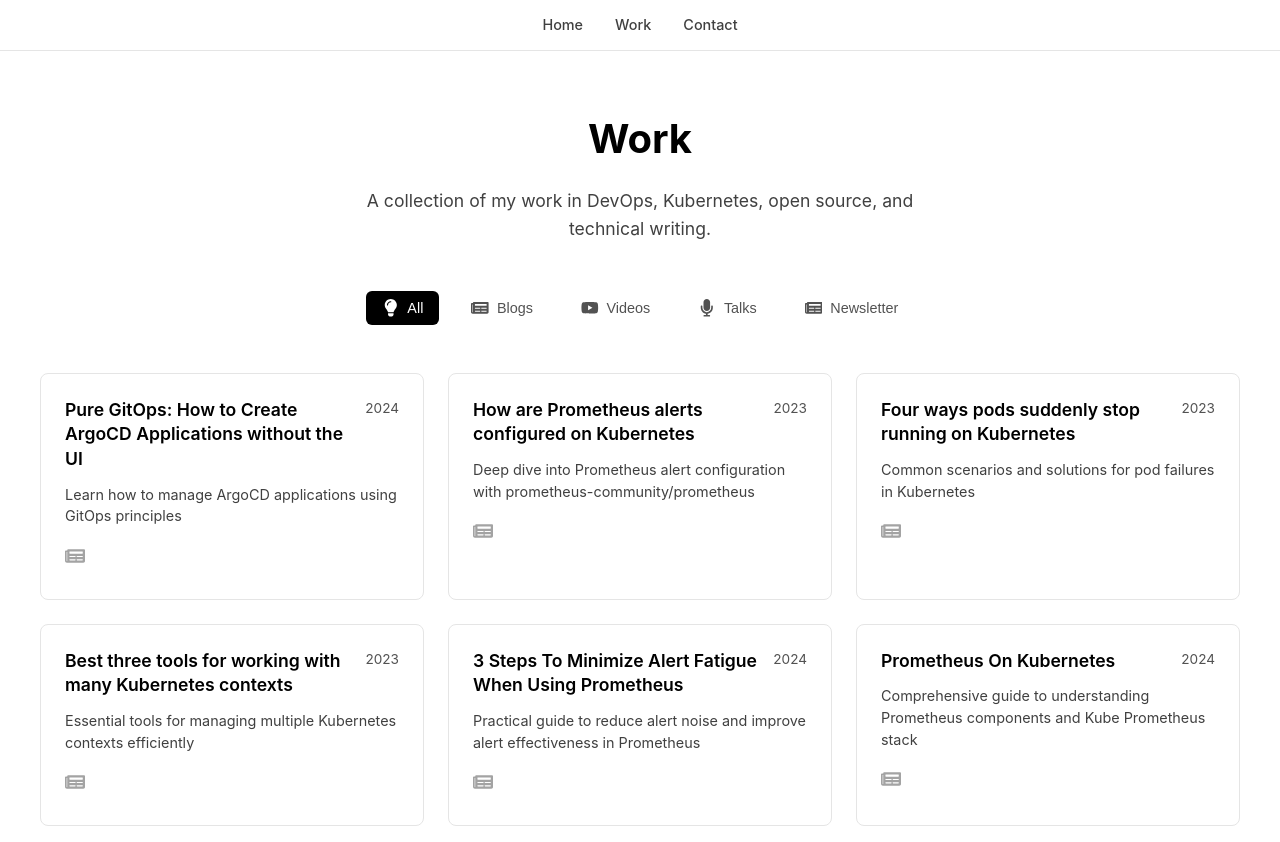
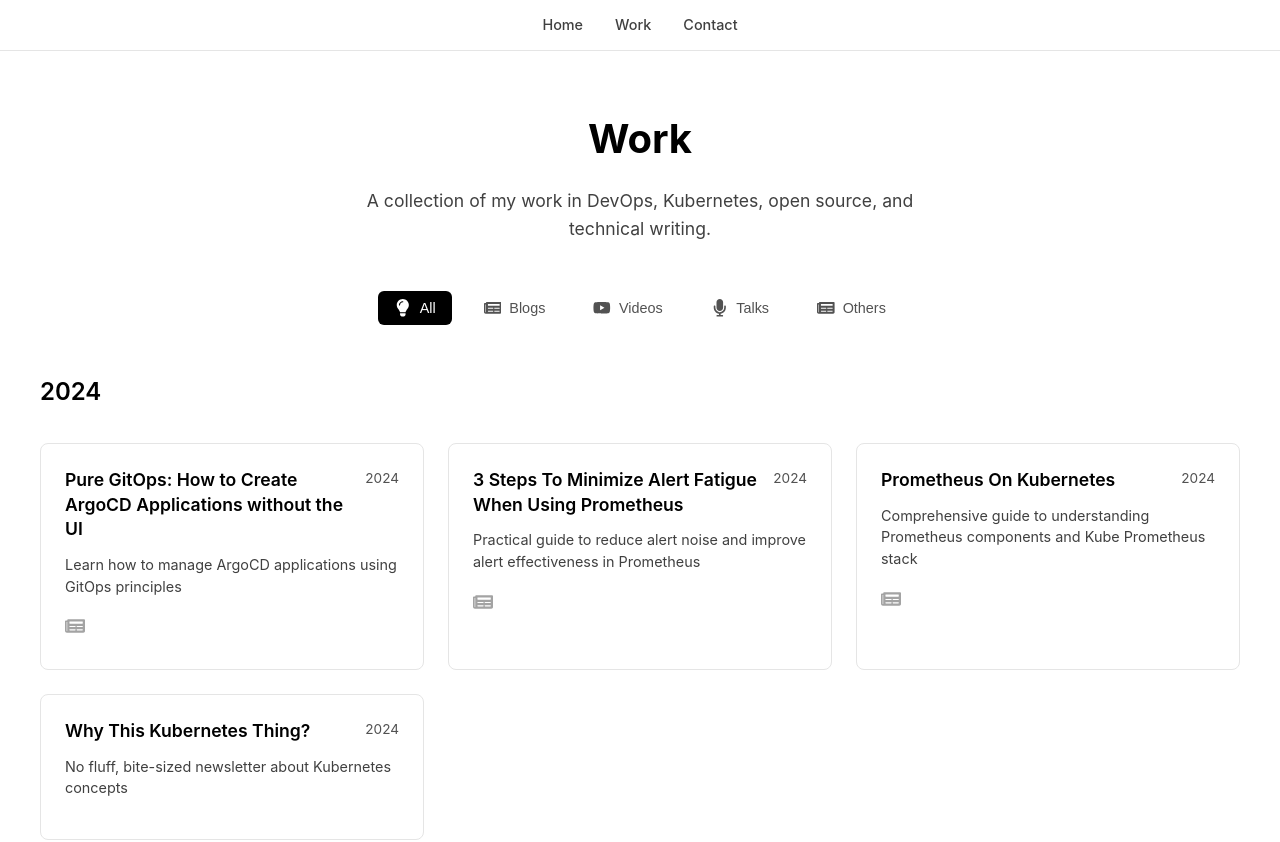
Before and after one commit to pavangudiwada/personal-website, a Next.js app: page /work in a window 1280 px wide. Shown: the top 842 px of the page. Built offline with nearby package versions, Linux system fonts and the light colour scheme.

Commit message:
Group by category

```diff
--- a/src/app/globals.css
+++ b/src/app/globals.css
@@ -334,3 +334,21 @@ body {
     text-align: center;
   }
 }
+
+/* Work page year sections */
+.year-section {
+  margin-bottom: 3rem;
+}
+
+.year-header {
+  font-size: 1.5rem;
+  font-weight: 600;
+  color: var(--text-primary);
+  margin-bottom: 1.5rem;
+  padding-bottom: 0.5rem;
+  border-bottom: 2px solid var(--border-color);
+}
+
+.work-content {
+  margin-top: 2rem;
+}
--- a/src/app/work/page.js
+++ b/src/app/work/page.js
@@ -7,7 +7,7 @@ const categories = [
     { id: 'blogs', label: 'Blogs', icon: FaNewspaper },
     { id: 'videos', label: 'Videos', icon: FaYoutube },
     { id: 'talks', label: 'Talks', icon: FaMicrophone },
-    { id: 'newsletter', label: 'Newsletter', icon: FaNewspaper },
+    { id: 'others', label: 'Others', icon: FaNewspaper },
 ];
 
 const workItems = [
@@ -70,7 +70,7 @@ const workItems = [
     {
         title: "Why This Kubernetes Thing?",
         description: "No fluff, bite-sized newsletter about Kubernetes concepts",
-        category: "newsletter",
+        category: "others",
         year: "2024",
         link: "https://whyk8s.substack.com/"
     },
@@ -137,6 +137,18 @@ export default function Work() {
         activeCategory === 'all' || item.category === activeCategory
     );
 
+    // Group work items by year
+    const workByYear = filteredWork.reduce((acc, item) => {
+        if (!acc[item.year]) {
+            acc[item.year] = [];
+        }
+        acc[item.year].push(item);
+        return acc;
+    }, {});
+
+    // Sort years in descending order
+    const sortedYears = Object.keys(workByYear).sort((a, b) => b - a);
+
     return (
         <div className="work-container">
             <div className="work-header">
@@ -157,9 +169,16 @@ export default function Work() {
                 ))}
             </div>
 
-            <div className="work-grid">
-                {filteredWork.map((item, index) => (
-                    <WorkCard key={index} item={item} />
+            <div className="work-content">
+                {sortedYears.map(year => (
+                    <div key={year} className="year-section">
+                        <h2 className="year-header">{year}</h2>
+                        <div className="work-grid">
+                            {workByYear[year].map((item, index) => (
+                                <WorkCard key={index} item={item} />
+                            ))}
+                        </div>
+                    </div>
                 ))}
             </div>
         </div>
```
